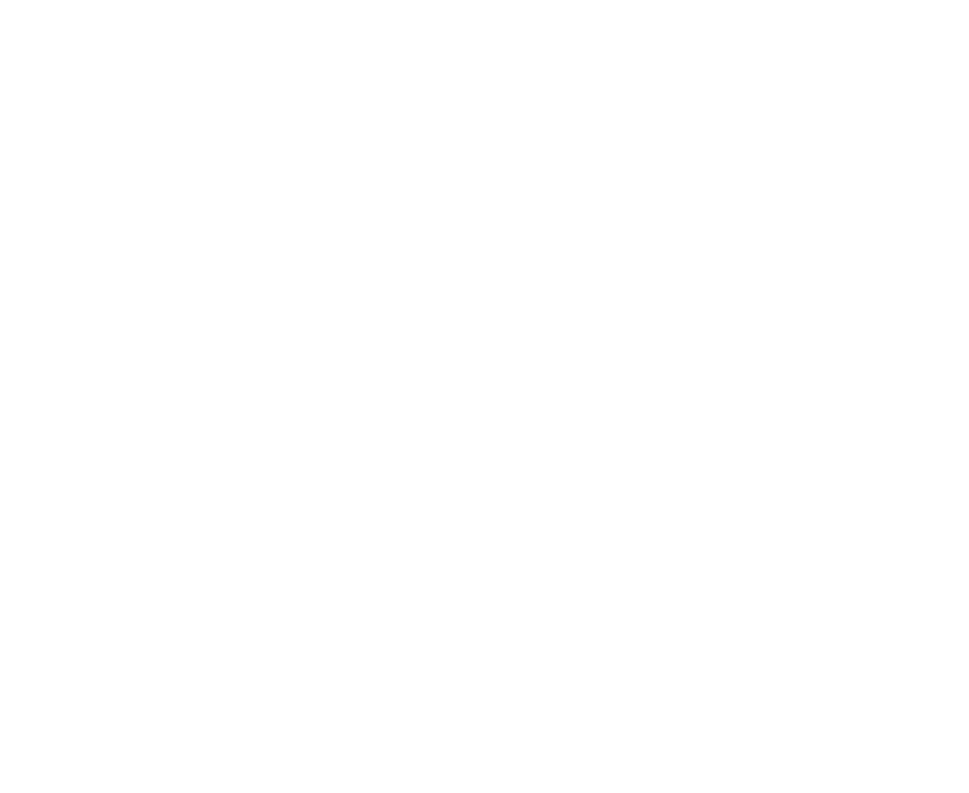
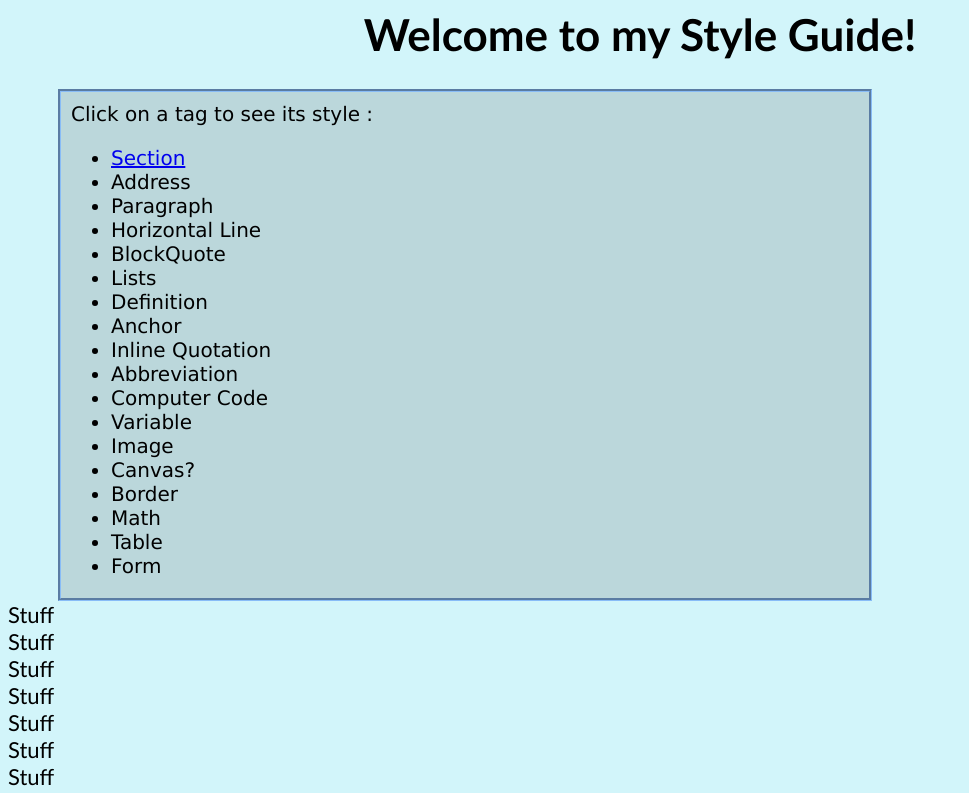
Before and after one commit to gshubham/cs184-hw3, a plain HTML site: page index.html in a window 1280 px wide. Shown: the top 793 px of the page, without its empty margins (0-969 px from the left). Drawn offline with Linux system fonts and the light colour scheme.

Commit message:
Style sheet basic added.

```diff
--- a/index.html
+++ b/index.html
@@ -1,4 +1,69 @@
 <html>
-<body>
+<head>
+	<title> Style Guide for CS 184 :: Shubham Goel </title>
+	<link rel="stylesheet" type="text/css" href="mystyle.css">
+</head>
+<body class = "body">
+	<center><h1>Welcome to my Style Guide!</h1></center>
+	<section class = "section">
+	Click on a tag to see its style :
+	<ul>
+		<li> <a  href = "#yay">Section</a>
+		<li> Address
+		<li> Paragraph
+		<li> Horizontal Line
+		<li> BlockQuote
+		<li> Lists
+		<li> Definition
+		<li> Anchor
+		<li> Inline Quotation
+		<li> Abbreviation
+		<li> Computer Code
+		<li> Variable
+		<li> Image
+		<li> Canvas?
+		<li> Border
+		<li> Math
+		<li> Table
+		<li> Form
+	</ul>
+	</section>
+	Stuff<br>
+	Stuff<br>
+	Stuff<br>
+	Stuff<br>
+	Stuff<br>
+	Stuff<br>
+	Stuff<br>
+	Stuff<br>
+	Stuff<br>
+	Stuff<br>
+	Stuff<br>
+	Stuff<br>
+	Stuff	<br>
+	Stuff<br>
+	Stuff<br>
+	Stuff<br>
+	Stuff<br>
+Stuff	<br>
+Stuff	Stuff<br>
+vStuff	<br>
+StStuffuff	<br>
+Stuff	<br>
+Stuff	<br>
+Stuff		<br>
+Stuff	<br>
+StuffStuffStuffStuffStuff	<br>
+StuffStuffStuffStuffStuffStuff	<br>
+StuffStuffStuff	<br>
+StuffStuffStuffStuff	<br>
+Stuff	<br>
+StuffStuff	<br>
+Stuff	<br>
+StuffStuff	<br>
+Stuff	<br>
+	<a id= "yay">
+		Section Stuff
+	</a>
 </body>
 </html>
--- /dev/null
+++ b/mystyle.css
@@ -0,0 +1,18 @@
+.body {
+	background-color: #D2F5FA;
+	font-family: Gill Sans, sans-serif;
+	font-size: 22
+}
+
+.section {
+	margin-left: 50;
+	margin-top : 10;
+	margin-right : 400;
+	padding-top : 10;
+	padding-left : 10;
+	border-style : groove;
+	border-color: #88BCF7;
+	font-size: 20;
+	background-color: rgba(96,96,97,0.2);
+	font-family: "Lucida Sans Unicode", "Lucida Grande", sans-serif
+}
```
